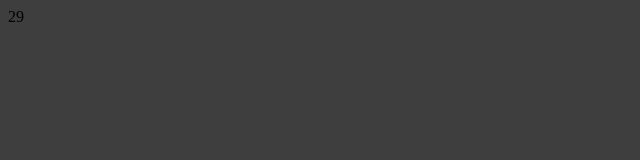
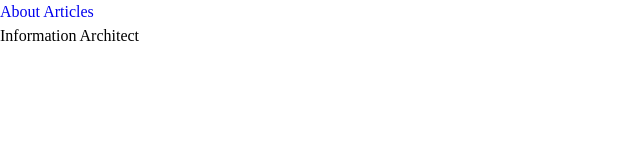
Before and after one commit to itsNiazi/itsNiazi.github.io, an Astro site: page / in a window 1280 px wide. Shown: the whole page, without its empty margins (0-640 px from the left). Built offline with nearby package versions, Linux system fonts and the light colour scheme; Astro itself is replaced by a stand-in of ours.

Commit message:
Added layout, nav component & css resets

```diff
--- /dev/null
+++ b/src/components/NavigBar.astro
@@ -0,0 +1,8 @@
+---
+
+---
+
+<nav>
+  <a href="/">About</a>
+  <a href="/articles">Articles</a>
+</nav>
--- a/src/config/myConfig.ts
+++ b/src/config/myConfig.ts
@@ -1,7 +1,7 @@
 export const myConfig = {
   name: "Tareq Niazi",
-  role: "Software Developer - Fullstack",
-  subRole: "Information Architect",
+  occupation: "Software Developer - Fullstack",
+  role: "Information Architect",
   location: "Malmö, Sweden",
   age: new Date().getFullYear() - 1996,
   social: { linkedin: "", github: "" },
--- /dev/null
+++ b/src/layouts/BaseLayout.astro
@@ -0,0 +1,20 @@
+---
+import "../styles/global.css";
+import NavigBar from "../components/NavigBar.astro";
+const { title } = Astro.props;
+---
+
+<!doctype html>
+<html lang="en">
+  <head>
+    <meta charset="UTF-8" />
+    <meta name="viewport" content="width=device-width, initial-scale=1.0" />
+    <title>{title}</title>
+  </head>
+  <body>
+    <NavigBar />
+    <main>
+      <slot />
+    </main>
+  </body>
+</html>
--- /dev/null
+++ b/src/pages/about.astro
@@ -0,0 +1,5 @@
+---
+import BaseLayout from "../layouts/BaseLayout.astro";
+---
+
+<BaseLayout title="About"> About </BaseLayout>
--- a/src/pages/index.astro
+++ b/src/pages/index.astro
@@ -1,24 +1,11 @@
 ---
 import { myConfig } from "../config/myConfig";
+import BaseLayout from "../layouts/BaseLayout.astro";
 // Welcome to Astro! Everything between these triple-dash code fences
 // is your "component frontmatter". It never runs in the browser.
 console.log("This runs in your terminal, not the browser!");
 ---
 
-<!doctype html>
-<html lang="en">
-  <head>
-    <meta charset="UTF-8" />
-    <meta name="viewport" content="width=device-width, initial-scale=1.0" />
-    <title>Document</title>
-  </head>
-  <body>
-    {myConfig.age}
-  </body>
-</html>
-
-<style>
-  body {
-    background-color: rgb(63, 62, 62);
-  }
-</style>
+<BaseLayout title="Home">
+  {myConfig.role}
+</BaseLayout>
--- /dev/null
+++ b/src/styles/global.css
@@ -0,0 +1,52 @@
+/* CSS Reset */
+*,
+*::before,
+*::after,
+*:focus {
+  box-sizing: border-box;
+  text-decoration: none;
+  list-style: none;
+  outline: none;
+  margin: 0;
+  padding: 0;
+}
+
+/* Prevents font size inflation */
+html {
+  -webkit-text-size-adjust: none;
+  -moz-text-size-adjust: none;
+  text-size-adjust: none;
+}
+
+html,
+body {
+  min-height: 100vh;
+  max-width: 100vw;
+  overflow-x: hidden;
+  line-height: 1.5;
+}
+
+/* Shorter line height for headings and interactive elements */
+h1,
+h2,
+h3,
+h4,
+input,
+label,
+button {
+  line-height: 1.1;
+}
+
+/* Inherit font for inputs and buttons */
+input,
+button,
+select,
+textarea {
+  font-family: inherit;
+  font-size: inherit;
+}
+
+img,
+picture {
+  max-width: 100%;
+}
```
